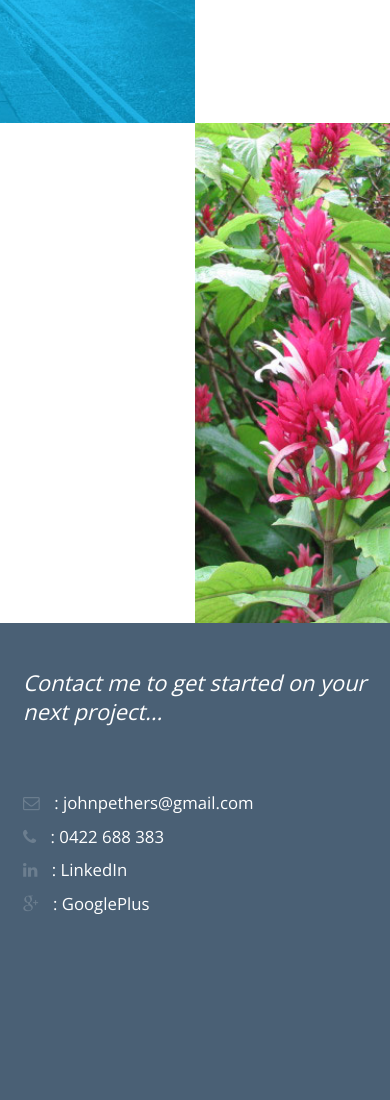
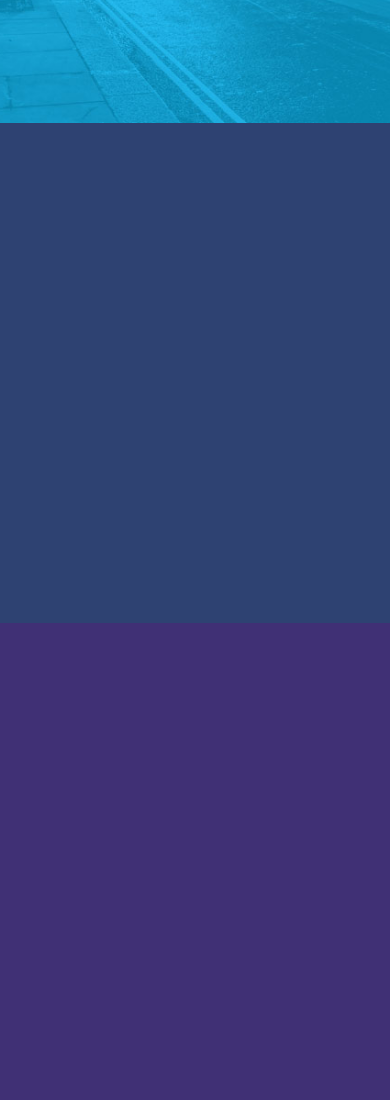
Before and after one commit to Percival1978/Percival1978.github.io, a plain HTML site: page index.html in a window 390 px wide. Shown: the part 720-1820 px from the top of the page. Drawn offline with nearby package versions, Linux system fonts and the light colour scheme.

Commit message:
aside background

```diff
--- a/css/main.css
+++ b/css/main.css
@@ -177,11 +177,19 @@ section aside {
   background-repeat: no-repeat;
 }
 
+.tdpLink {
+  background-color: #2e4272;
+}
+
+.inTheCutLink {
+  background-color: #403075;
+}
+
 
 /*Start footer*/
 
 footer {
-  background-color: #4a6075;
+  background-color: #2e4272;
   padding: 10%;
   text-align: left;
 }
@@ -240,6 +248,9 @@ footer aside {
     margin-bottom: 50px;
   }
 
+  section aside {
+    width: 100%;
+  }
 
 
   footer {
--- a/index.html
+++ b/index.html
@@ -41,10 +41,10 @@
 
       <section id="sites" class="cf">
         <aside class="tdp"></aside>
-        <aside></aside>
+        <aside class="tdpLink"></aside>
       </section>
       <section class="cf">
-        <aside></aside>
+        <aside class="inTheCutLink"></aside>
         <aside class="inTheCut"></aside>
       </section>
 
```
